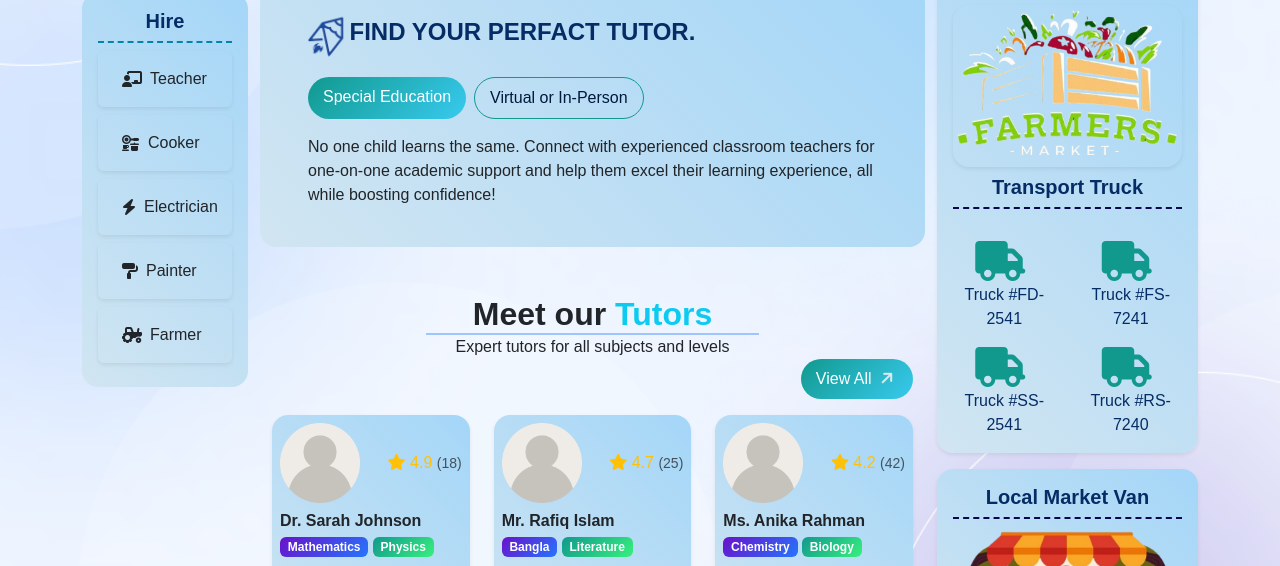
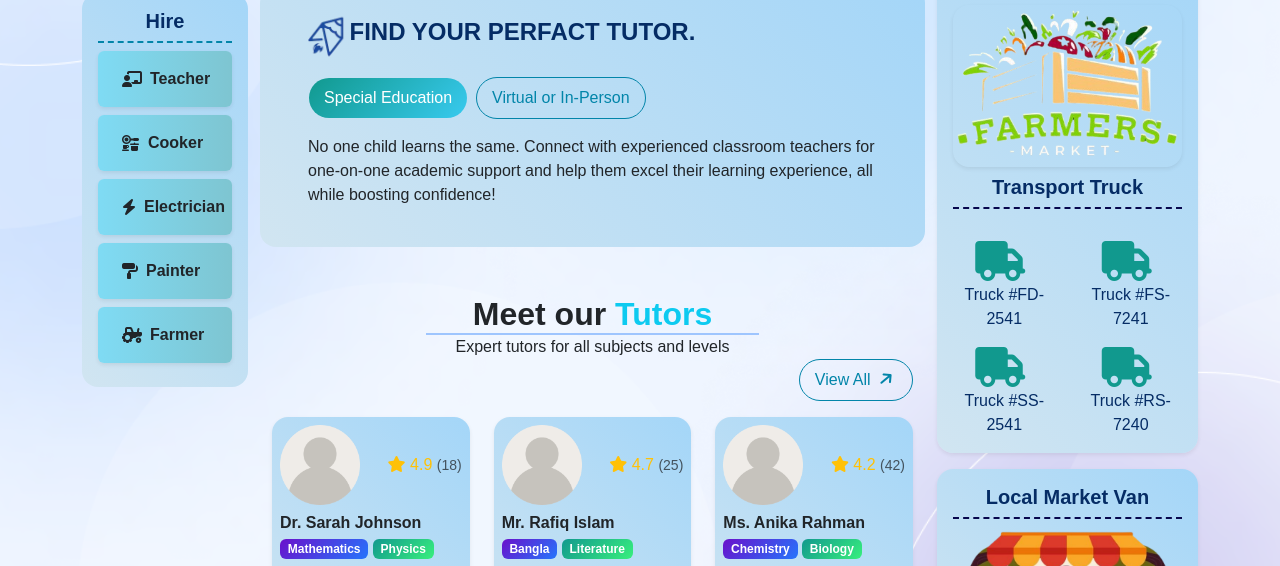
Before and after one commit to ratul-724/tutor, a plain HTML site: page index.html in a window 1280 px wide. Shown: the part 171-737 px from the top of the page. Drawn offline with nearby package versions, Linux system fonts and the light colour scheme.

Commit message:
btn hover

```diff
--- a/css/common.css
+++ b/css/common.css
@@ -13,31 +13,69 @@ body{
     background-repeat: no-repeat;
 }
 /* some common code start*/
-.btnCode{
+.color{
+    color: #0285a9;
+}
+/* Shared base styles for both buttons */
+.btnCode, .btnOutlineCode {
+    display: inline-block;
+    position: relative;
     text-align: center;
     text-decoration: none;
+    padding: 8px 15px;
+    border-radius: 100px;
+    cursor: pointer;
+    transition: all 0.5s ease;
+    overflow: hidden;
+    z-index: 1;
+    border: 1px solid transparent;
+}
+.btnCode::before, .btnOutlineCode::before {
+    content: '';
+    position: absolute;
+    top: 0;
+    left: 0;
+    width: 100%;
+    height: 100%;
+    background: linear-gradient(135deg, #11998e 0%, #38caef 100%);
+    z-index: -1;
+    transition: transform 0.6s ease;
+}
+/* --------- FILLED BUTTON (becomes outline on hover) --------- */
+.btnCode {
     color: white;
-    background: linear-gradient(135deg, #11998e 0%, #38caef 100%) !important;
-    padding: 8px 15px;
-    border: none;
-    border-radius: 100px;
+    border-color: transparent;
 }
-.btnOutlineCode{
-    text-align: center;
-    text-decoration: none;
-    color: rgb(1, 25, 61);
-    border: 1px solid  #11998e;
-    padding: 8px 15px;
-    border-radius: 120px;
-    transition: all 0.5s ease;
+.btnCode::before {
+    transform: scaleX(1);
+    transform-origin: right;
 }
-.btnOutlineCode:hover{
-    text-align: center;
-    text-decoration: none;
+.btnCode:hover {
+    color: #0285a9;
+    border: 1px solid #0285a9;
+}
+.btnCode:hover::before {
+    transform: scaleX(0);
+    transform-origin: right;
+}
+/* --------- OUTLINE BUTTON (becomes filled on hover) --------- */
+.btnOutlineCode {
+    color:  #0285a9;
+    border: 1px solid #0285a9;
+    background: transparent;
+}
+.btnOutlineCode::before {
+    transform: scaleX(0); /* Start hidden */
+    transform-origin: left;
+}
+.btnOutlineCode:hover {
     color: white;
-    background: linear-gradient(135deg, #11998e 0%, #38caef 100%) !important;
-    border-radius: 100px;
+    border-color: transparent;
 }
+.btnOutlineCode:hover::before {
+    transform: scaleX(1); /* Slide in on hover */
+}
+/* Shared base styles for both buttons */
 .profileCardHover{
     transition: transform 0.5s, box-shadow 0.5s;
     transform-style: preserve-3d;
@@ -46,6 +84,14 @@ body{
 .profileCardHover:hover{
     box-shadow: 0 10px 15px rgba(0, 0, 0, 0.194) !important;
     transform: perspective(1000px) rotateX(5deg) rotateY(5deg) scale(1.03);
+}
+
+.viewAllArrowIcon{
+    transform: rotate(320deg);
+    transition: all 0.5s ease;
+}
+.forviewAllArrowIcon:hover .viewAllArrowIcon{
+    transform: rotate(360deg);
 }
 
 .bg-primary-gradient {
@@ -91,34 +137,34 @@ body{
 .cardPop:hover .cardImgPop {
     transform: scale(1.1);
 }
-/* some common code end */
-
-.font-color{
-    color: #7ab97a;
-}
 .navbar {
     transition: all 0.3s ease-in-out;
 }
 /* Smooth underline effect start*/
-.navbar-nav .nav-link-underline {
+.navbar-nav .smoothUnderlineEffect {
     position: relative;
+    font-weight: 500 !important;
     padding-bottom: 5px;
     font-weight: 400;
     transition: color 0.3s ease-in-out;
 }
-.navbar-nav .nav-link-underline::after {
-    content: "";
+.navbar-nav .smoothUnderlineEffect:hover {
+    color: #0285a9;
+}
+.smoothUnderlineEffect::after {
+    content: '';
     position: absolute;
-    left: 50%;
     bottom: 0;
-    width: 0;
+    left: 0;
+    width: 100%;
     height: 2px;
-    background-color:#435563 ;
-    transition: width 0.3s ease-in-out, left 0.3s ease-in-out;
+    background: linear-gradient(90deg, #0285a9, #02a9c5);
+    transform: scaleX(0);
+    transform-origin: left;
+    transition: transform 0.6s ease;
 }
-.navbar-nav .nav-link-underline:hover::after {
-    width: 100%;
-    left: 0;
+.smoothUnderlineEffect:hover::after {
+    transform: scaleX(1);
 }
 /* Smooth underline effect end*/
 /* footer start  */
@@ -202,14 +248,14 @@ body{
     box-shadow: none;
 }
 .floating-image {
-    animation: floatUpDown 2s ease-in-out infinite alternate;
+    animation: floatUpDown 1s ease-in-out infinite alternate;
 }
 @keyframes floatUpDown {
     0% {
         transform: translateY(0);
     }
     100% {
-        transform: translateY(-20px);
+        transform: translateY(-7px);
     }
 }
 /* code for some common function end */
--- a/css/style.css
+++ b/css/style.css
@@ -6,14 +6,15 @@ body {
 }
 /* code for home start*/
 /* left code start  */
-.hire-category-item:hover{
-    box-shadow: 0 10px 15px rgba(0,0,0,0.1) !important;
-    backdrop-filter: blur(8px);
-    border: 1px solid rgba(255, 255, 255, 0.2);
-    transition: all 0.3s ease;
-    transform: translateX(5px);
+.hire-category-item {
+    transition: all 0.6s ease;
+    overflow: hidden;
+    background: linear-gradient(90deg, #7fdbf4, #7ec5d1);
     cursor: pointer;
-    color: #0285a9;
+}
+.hire-category-item:hover {
+    transform: translateX(7px) scale(1.05);
+    background: rgba(255, 255, 255, 0.3) !important;
 }
 /* left code end  */
 
--- a/index.html
+++ b/index.html
@@ -12,7 +12,6 @@
     <link rel="stylesheet" href="css/common.css">
     <link rel="stylesheet" href="css/style.css">
     <title>Media</title>
-
 </head>
 <body><br>
     <header id="header"></header>
@@ -25,23 +24,23 @@
                     <!-- Hire Section -->
                     <h5 class="text-center pb-2 fw-semibold text-primary-emphasis" style="border-bottom: 2px dashed  #0285a9;">Hire</h5>
 
-                    <div class="hire-category-item d-flex align-items-center shadow-sm p-3 my-2 rounded-2 for-icon-pop" id="Teacher">
+                    <div class="hire-category-item smoothUnderlineEffect fw-semibold d-flex align-items-center shadow-sm p-3 my-2 rounded-2 for-icon-pop" id="Teacher">
                         <i class="fas fa-chalkboard-teacher icon-pop mx-2"></i>
                         <span>Teacher</span>
                     </div>
-                    <div class="hire-category-item d-flex align-items-center shadow-sm p-3 my-2 rounded-2 for-icon-pop" id="Cocker">
+                    <div class="hire-category-item smoothUnderlineEffect fw-semibold d-flex align-items-center shadow-sm p-3 my-2 rounded-2 for-icon-pop" id="Cocker">
                         <i class="fa-solid fa-kitchen-set icon-pop mx-2"></i>
                         <span>Cooker</span>
                     </div>
-                    <div class="hire-category-item d-flex align-items-center shadow-sm p-3 my-2 for-icon-pop rounded-2" id="Electrician">
+                    <div class="hire-category-item smoothUnderlineEffect fw-semibold d-flex align-items-center shadow-sm p-3 my-2 for-icon-pop rounded-2" id="Electrician">
                         <i class="fas fa-bolt icon-pop mx-2"></i>
                         <span>Electrician</span>
                     </div>
-                    <div class="hire-category-item d-flex align-items-center shadow-sm p-3 my-2 rounded-2" id="Painter">
+                    <div class="hire-category-item smoothUnderlineEffect fw-semibold d-flex align-items-center shadow-sm p-3 my-2 rounded-2 for-icon-pop" id="Painter">
                         <i class="fas fa-paint-roller icon-pop mx-2"></i>
                         <span>Painter</span>
                     </div>
-                    <div class="hire-category-item d-flex align-items-center shadow-sm p-3 my-2 for-icon-pop rounded-2" id="Farmer">
+                    <div class="hire-category-item smoothUnderlineEffect fw-semibold d-flex align-items-center shadow-sm p-3 my-2 for-icon-pop rounded-2" id="Farmer">
                         <i class="fa-solid fa-tractor icon-pop mx-2"></i>
                         <span>Farmer</span>
                     </div>
@@ -72,8 +71,8 @@
                         </div>
                         <div class="container">
                             <div class=" d-flex align-items-center justify-content-end mb-2" >
-                                <a href="#" class="text-decoration-none btnHover">
-                                    <button class="btnCode">View All <i class="fa-solid fa-arrow-right mx-1" style="color: rgb(225, 232, 235); transform: rotate(315deg);"></i></button>
+                                <a href="#" class="text-decoration-none btnOutlineCode forviewAllArrowIcon">
+                                    View All <i class="fa-solid fa-arrow-right viewAllArrowIcon mx-1"></i>
                                 </a>
                             </div>
                             <div class="row" >
@@ -271,8 +270,8 @@
                         <p>Professional cooks for all your culinary needs</p>
                     </div>
                     <div class=" d-flex align-items-center justify-content-end mb-2" >
-                        <a href="#" class="text-decoration-none">
-                            <button class="btnCode">View All <i class="fa-solid fa-arrow-right mx-1" style="color: green; transform: rotate(315deg);"></i></button>
+                        <a href="#" class="text-decoration-none btnOutlineCode forviewAllArrowIcon">
+                            View All <i class="fa-solid fa-arrow-right viewAllArrowIcon mx-1"></i>
                         </a>
                     </div>
                     <div class="container">
@@ -385,8 +384,8 @@
                         <p>Certified professionals for all electrical works</p>
                     </div>
                     <div class=" d-flex align-items-center justify-content-end mb-2" >
-                        <a href="#" class="text-decoration-none">
-                            <button class="btnCode">View All <i class="fa-solid fa-arrow-right mx-1" style="color: green; transform: rotate(315deg);"></i></button>
+                        <a href="#" class="text-decoration-none btnOutlineCode forviewAllArrowIcon">
+                            View All <i class="fa-solid fa-arrow-right viewAllArrowIcon mx-1"></i>
                         </a>
                     </div>
                     <div class="container">
@@ -499,8 +498,8 @@
                         <p>Creative professionals for all painting needs</p>
                     </div>
                     <div class=" d-flex align-items-center justify-content-end mb-2" >
-                        <a href="#" class="text-decoration-none">
-                            <button class="btnCode">View All <i class="fa-solid fa-arrow-right mx-1" style="color: green; transform: rotate(315deg);"></i></button>
+                        <a href="#" class="text-decoration-none btnOutlineCode forviewAllArrowIcon">
+                            View All <i class="fa-solid fa-arrow-right viewAllArrowIcon mx-1"></i>
                         </a>
                     </div>
                     <div class="container">
@@ -696,7 +695,7 @@
                         </div>
 
                         <div class="text-center mt-5">
-                            <a href="marketVanFarmer.html?section=farmer" class="btn btn-outline-primary px-4 py-2 rounded-pill">
+                            <a href="marketVanFarmer.html?section=farmer" class="btnOutlineCode">
                                 <i class="fas fa-users me-2"></i> View All Farmers
                             </a>
                         </div>
@@ -1064,8 +1063,8 @@
             </div>
         </div>
         <div class=" d-flex align-items-center justify-content-end mb-3" >
-            <a href="#" class="text-decoration-none">
-                <button class="btnCode">View All <i class="fa-solid fa-arrow-right mx-1" style="color: green; transform: rotate(315deg);"></i></button>
+            <a href="#" class="text-decoration-none btnOutlineCode forviewAllArrowIcon">
+                View All <i class="fa-solid fa-arrow-right viewAllArrowIcon mx-1"></i>
             </a>
         </div>
         <div class="blogs mt-4">
```
Also changed, not shown: nav.html (+5 -5 lines).
